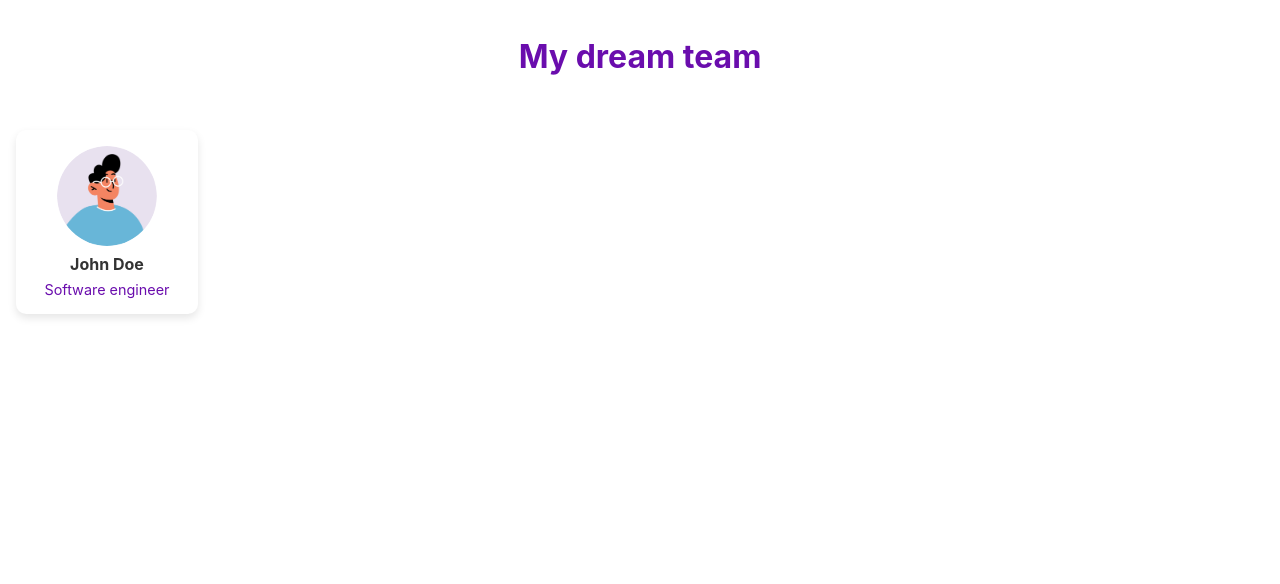
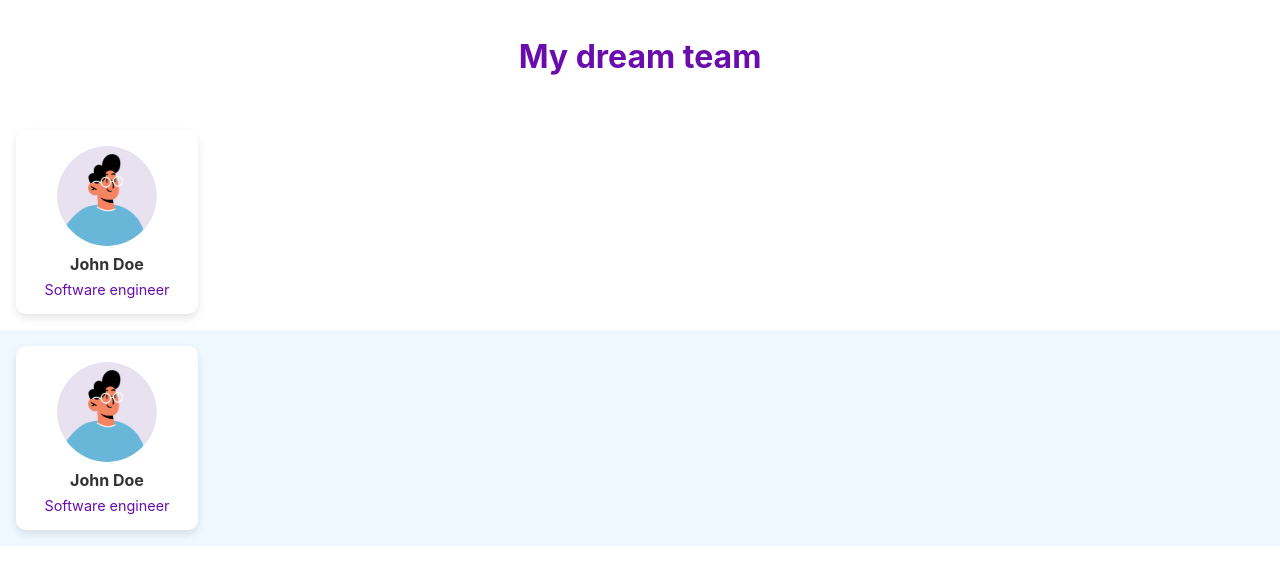
Before and after one commit to nazarsokal/TeamFour, a React (Create React App) app: page / in a window 1280 px wide. Shown: the top 584 px of the page. Built offline with nearby package versions, Linux system fonts and the light colour scheme.

Commit message:
New Person Displayed
Adding new Person displaying on the page

```diff
--- a/src/App.js
+++ b/src/App.js
@@ -1,12 +1,14 @@
 import "./App.css";
 import Header from "./components/Header";
 import Body from "./components/Body";
+import NazarSok from "./components/NazarSok";
 
 function App() {
   return (
     <div className="App">
       <Header />
       <Body />
+      <NazarSok />
     </div>
   );
 }
--- /dev/null
+++ b/src/components/NazarSok.js
@@ -0,0 +1,23 @@
+import React from "react";
+import Body from "./Body";
+
+const NazarSok = (OriginalComponent) => {
+  // A Higher-Order Component (HOC) that adds additional functionality
+  return (props) => {
+    // You can modify or pass additional props here if needed
+    const additionalStyles = {
+      backgroundColor: "#f0f8ff", // Light blue background for differentiation
+    };
+
+    return (
+      <div style={additionalStyles}>
+        <OriginalComponent {...props} />
+      </div>
+    );
+  };
+};
+
+// Use the HOC with the Body component
+const EnhancedBody = NazarSok(Body);
+
+export default EnhancedBody;
```
Also changed, not shown: public/imageLLL.png (added), 15 other files (tests, documents, lock files or other folders).
